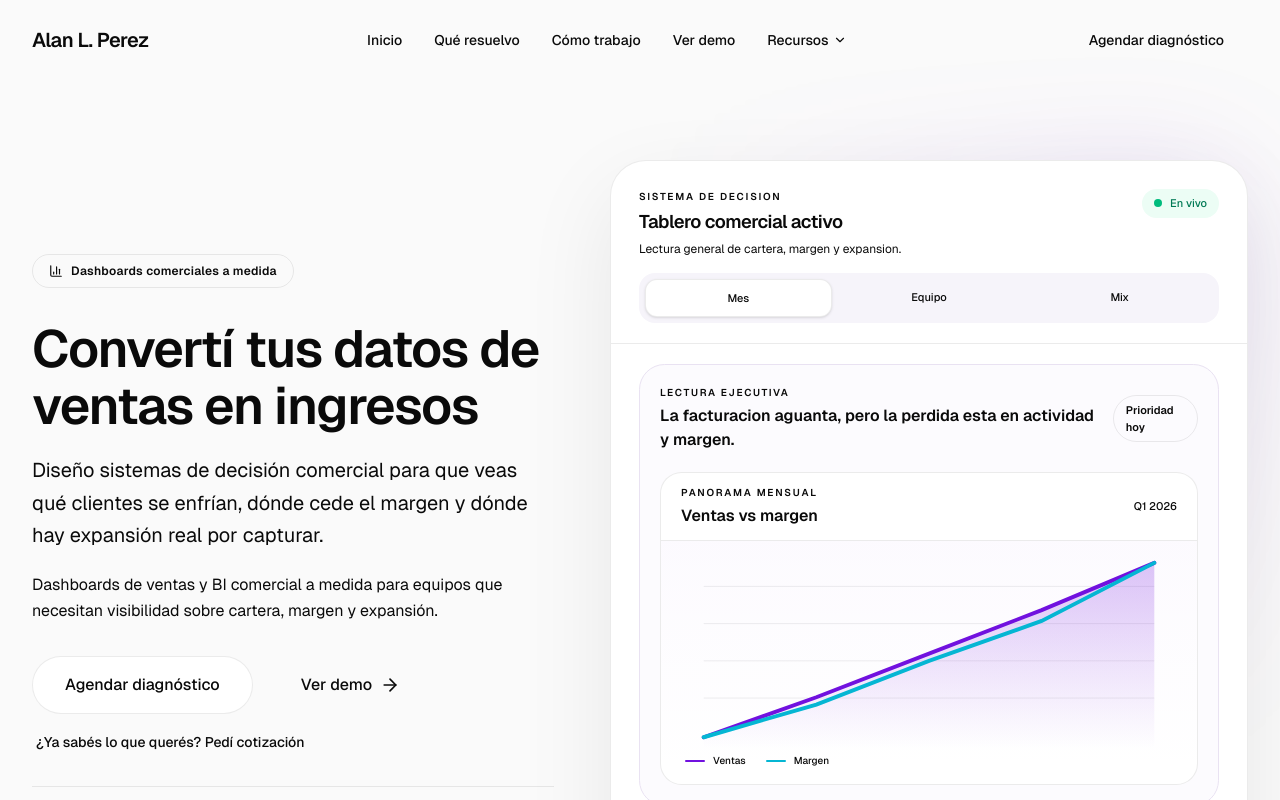
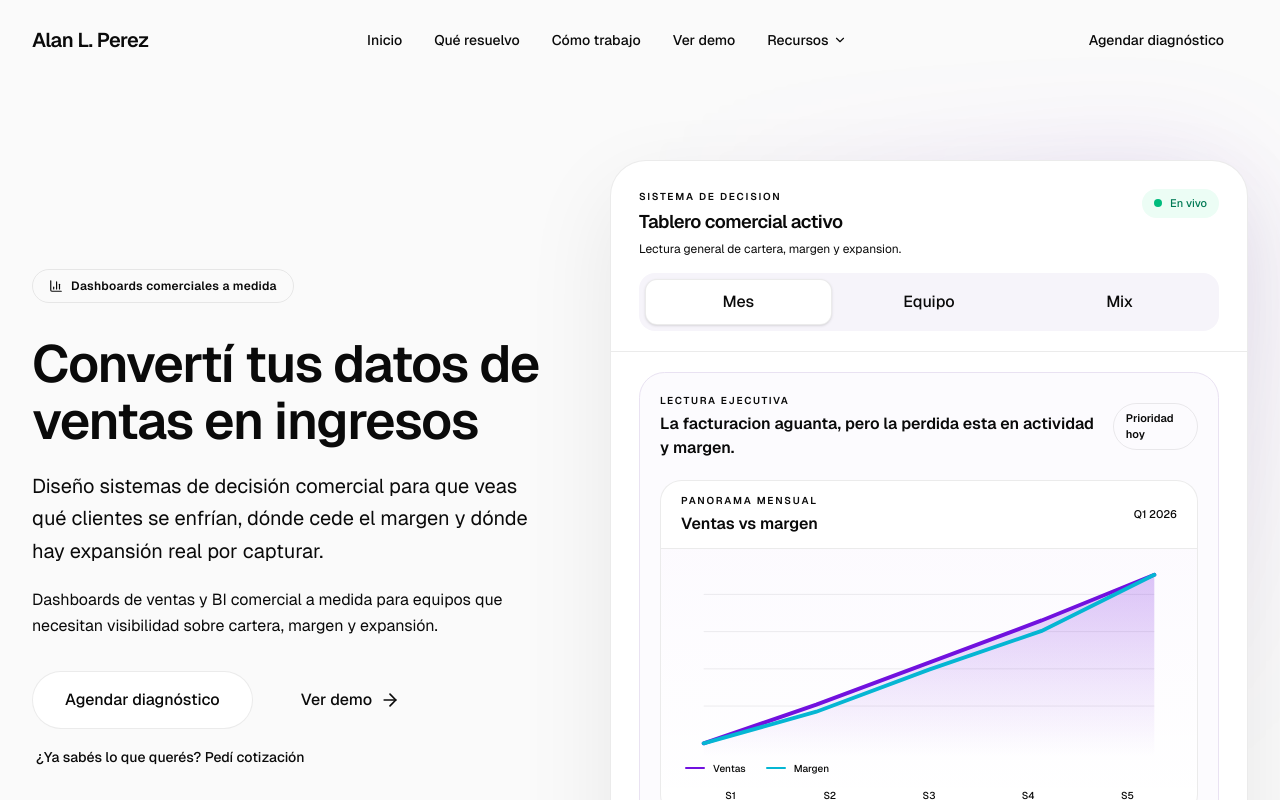
Before and after one commit to AluenIriarte/WebPage, a React (Vite) app: page / in a window 1280 px wide. Shown: the top 800 px of the page. Built offline with nearby package versions, Linux system fonts and the light colour scheme.

Commit message:
Restore home hero demo as lightweight hybrid preview

```diff
--- a/src/app/components/HomeHeroPreview.tsx
+++ b/src/app/components/HomeHeroPreview.tsx
@@ -1,6 +1,93 @@
-const chartSeries = {
-  ventas: [28, 39, 51, 63, 76],
-  margen: [28, 37, 49, 60, 76],
+import { useEffect, useMemo, useState } from "react";
+
+type PreviewView = "month" | "team" | "mix";
+
+type PreviewMetric = {
+  label: string;
+  value: string;
+  note: string;
+};
+
+type PreviewConfig = {
+  title: string;
+  subtitle: string;
+  summary: string;
+  badge: string;
+  chartEyebrow: string;
+  chartTitle: string;
+  periodLabel: string;
+  xLabels: string[];
+  primaryLabel: string;
+  secondaryLabel: string;
+  primary: number[];
+  secondary: number[];
+  metrics: PreviewMetric[];
+};
+
+const previewViews: { key: PreviewView; label: string }[] = [
+  { key: "month", label: "Mes" },
+  { key: "team", label: "Equipo" },
+  { key: "mix", label: "Mix" },
+];
+
+const previewData: Record<PreviewView, PreviewConfig> = {
+  month: {
+    title: "Tablero comercial activo",
+    subtitle: "Lectura general de cartera, margen y expansion.",
+    summary: "La facturacion aguanta, pero la perdida esta en actividad y margen.",
+    badge: "Prioridad hoy",
+    chartEyebrow: "Panorama mensual",
+    chartTitle: "Ventas vs margen",
+    periodLabel: "Q1 2026",
+    xLabels: ["S1", "S2", "S3", "S4", "S5"],
+    primaryLabel: "Ventas",
+    secondaryLabel: "Margen",
+    primary: [28, 39, 51, 63, 76],
+    secondary: [28, 37, 49, 60, 76],
+    metrics: [
+      { label: "Cartera en riesgo", value: "12 cuentas", note: "+90 dias sin actividad" },
+      { label: "Margen cedido", value: "-2.8 pts", note: "3 categorias para revisar" },
+      { label: "Expansion visible", value: "$348K", note: "cross-sell priorizado" },
+    ],
+  },
+  team: {
+    title: "Vista de seguimiento comercial",
+    subtitle: "Lectura de cumplimiento, foco y brecha por equipo.",
+    summary: "El desvio esta en seguimiento y conversion del equipo interior.",
+    badge: "Intervenir ahora",
+    chartEyebrow: "Ritmo del equipo",
+    chartTitle: "Cumplimiento vs actividad",
+    periodLabel: "Ultimas 5 semanas",
+    xLabels: ["Norte", "Interior", "AMBA", "Canal", "Key"],
+    primaryLabel: "Cumplimiento",
+    secondaryLabel: "Actividad",
+    primary: [74, 62, 81, 69, 88],
+    secondary: [78, 58, 76, 64, 84],
+    metrics: [
+      { label: "Equipo bajo meta", value: "1 equipo", note: "prioridad de coaching" },
+      { label: "Brecha activa", value: "$28K", note: "vs objetivo mensual" },
+      { label: "Seguimiento util", value: "97%", note: "cumplimiento promedio" },
+    ],
+  },
+  mix: {
+    title: "Lectura de mix y rentabilidad",
+    subtitle: "Cruce de volumen, margen y huecos de linea.",
+    summary: "El crecimiento mas limpio esta en lineas premium con baja penetracion.",
+    badge: "Hueco visible",
+    chartEyebrow: "Mix comercial",
+    chartTitle: "Volumen vs margen",
+    periodLabel: "Lineas activas",
+    xLabels: ["Linea A", "Linea B", "Linea C", "Linea D", "Linea E"],
+    primaryLabel: "Volumen",
+    secondaryLabel: "Margen",
+    primary: [82, 76, 48, 64, 59],
+    secondary: [34, 41, 68, 53, 61],
+    metrics: [
+      { label: "Linea prioritaria", value: "Linea C", note: "mayor opcion de expansion" },
+      { label: "Mix incompleto", value: "47 cuentas", note: "categorias sin trabajar" },
+      { label: "Margen premium", value: "36%", note: "linea de mayor calidad" },
+    ],
+  },
 };
 
 function buildLinePath(values: number[], width: number, height: number) {
@@ -12,7 +99,7 @@ function buildLinePath(values: number[], width: number, height: number) {
   return values
     .map((value, index) => {
       const x = index * step;
-      const y = height - ((value - min) / range) * (height - 18) - 12;
+      const y = height - ((value - min) / range) * (height - 24) - 14;
       return `${index === 0 ? "M" : "L"} ${x.toFixed(1)} ${y.toFixed(1)}`;
     })
     .join(" ");
@@ -25,17 +112,25 @@ function buildAreaPath(values: number[], width: number, height: number) {
 
 const lineWidth = 460;
 const lineHeight = 196;
-const ventasPath = buildLinePath(chartSeries.ventas, lineWidth, lineHeight);
-const margenPath = buildLinePath(chartSeries.margen, lineWidth, lineHeight);
-const areaPath = buildAreaPath(chartSeries.ventas, lineWidth, lineHeight);
-
-const metrics = [
-  { label: "Cartera en riesgo", value: "12 cuentas", note: "+90 dias sin actividad" },
-  { label: "Margen cedido", value: "-2.8 pts", note: "3 categorias para revisar" },
-  { label: "Expansion visible", value: "$348K", note: "cross-sell priorizado" },
-];
 
 export function HomeHeroPreview() {
+  const [view, setView] = useState<PreviewView>("month");
+  const [interactive, setInteractive] = useState(false);
+  const data = previewData[view];
+
+  useEffect(() => {
+    const timer = window.setTimeout(() => setInteractive(true), 800);
+    return () => window.clearTimeout(timer);
+  }, []);
+
+  const chartPaths = useMemo(() => {
+    const primaryPath = buildLinePath(data.primary, lineWidth, lineHeight);
+    const secondaryPath = buildLinePath(data.secondary, lineWidth, lineHeight);
+    const areaPath = buildAreaPath(data.primary, lineWidth, lineHeight);
+
+    return { primaryPath, secondaryPath, areaPath };
+  }, [data]);
+
   return (
     <div className="relative">
       <div className="absolute inset-x-6 bottom-0 top-6 -z-10 rounded-[2.25rem] bg-[radial-gradient(circle_at_top_right,rgba(113,17,223,0.18),transparent_55%)] blur-3xl" />
@@ -48,11 +143,9 @@ export function HomeHeroPreview() {
                 Sistema de decision
               </p>
               <h3 className="text-lg font-semibold tracking-tight text-foreground sm:text-[1.15rem]">
-                Tablero comercial activo
+                {data.title}
               </h3>
-              <p className="mt-1 text-xs text-muted-foreground">
-                Lectura general de cartera, margen y expansion.
-              </p>
+              <p className="mt-1 text-xs text-muted-foreground">{data.subtitle}</p>
             </div>
 
             <div className="flex items-center gap-2 rounded-full bg-emerald-50 px-3 py-1.5">
@@ -62,9 +155,25 @@ export function HomeHeroPreview() {
           </div>
 
           <div className="grid grid-cols-3 gap-1 rounded-2xl bg-[#F6F4FA] p-1.5 text-[11px] font-medium text-muted-foreground">
-            <span className="rounded-xl border border-accent/10 bg-white px-3 py-2.5 text-center text-foreground shadow-sm">Mes</span>
-            <span className="px-3 py-2.5 text-center">Equipo</span>
-            <span className="px-3 py-2.5 text-center">Mix</span>
+            {previewViews.map((item) => {
+              const isActive = item.key === view;
+
+              return (
+                <button
+                  key={item.key}
+                  type="button"
+                  disabled={!interactive}
+                  onClick={() => setView(item.key)}
+                  className={`rounded-xl px-3 py-2.5 text-center transition-all duration-200 ${
+                    isActive
+                      ? "border border-accent/10 bg-white text-foreground shadow-sm"
+                      : "text-muted-foreground"
+                  } ${interactive ? "hover:text-foreground" : "cursor-default"}`}
+                >
+                  {item.label}
+                </button>
+              );
+            })}
           </div>
         </div>
 
@@ -75,12 +184,10 @@ export function HomeHeroPreview() {
                 <p className="text-[10px] font-semibold uppercase tracking-[0.16em] text-muted-foreground/70">
                   Lectura ejecutiva
                 </p>
-                <p className="mt-1 text-sm font-semibold text-foreground sm:text-base">
-                  La facturacion aguanta, pero la perdida esta en actividad y margen.
-                </p>
+                <p className="mt-1 text-sm font-semibold text-foreground sm:text-base">{data.summary}</p>
               </div>
               <span className="hidden rounded-full border border-accent/15 bg-accent/6 px-3 py-1.5 text-[11px] font-semibold text-accent sm:inline-flex">
-                Prioridad hoy
+                {data.badge}
               </span>
             </div>
 
@@ -89,13 +196,11 @@ export function HomeHeroPreview() {
                 <div className="flex items-center justify-between gap-4">
                   <div>
                     <p className="text-[10px] font-semibold uppercase tracking-[0.18em] text-muted-foreground/70">
-                      Panorama mensual
+                      {data.chartEyebrow}
                     </p>
-                    <p className="mt-1 text-sm font-semibold text-foreground sm:text-base">
-                      Ventas vs margen
-                    </p>
+                    <p className="mt-1 text-sm font-semibold text-foreground sm:text-base">{data.chartTitle}</p>
                   </div>
-                  <span className="text-[11px] font-medium text-muted-foreground">Q1 2026</span>
+                  <span className="text-[11px] font-medium text-muted-foreground">{data.periodLabel}</span>
                 </div>
               </div>
 
@@ -120,27 +225,35 @@ export function HomeHeroPreview() {
                     />
                   ))}
 
-                  <path d={areaPath} fill="url(#home-preview-area)" />
-                  <path d={ventasPath} fill="none" stroke="#7111DF" strokeWidth="4" strokeLinecap="round" />
-                  <path d={margenPath} fill="none" stroke="#05B6D3" strokeWidth="4" strokeLinecap="round" />
+                  <path d={chartPaths.areaPath} fill="url(#home-preview-area)" />
+                  <path d={chartPaths.primaryPath} fill="none" stroke="#7111DF" strokeWidth="4" strokeLinecap="round" />
+                  <path d={chartPaths.secondaryPath} fill="none" stroke="#05B6D3" strokeWidth="4" strokeLinecap="round" />
                 </svg>
 
                 <div className="mt-1 flex items-center gap-5 px-1 pb-1">
                   <div className="flex items-center gap-2">
                     <span className="h-0.5 w-5 rounded-full bg-[#7111DF]" />
-                    <span className="text-[10px] font-medium text-muted-foreground">Ventas</span>
+                    <span className="text-[10px] font-medium text-muted-foreground">{data.primaryLabel}</span>
                   </div>
                   <div className="flex items-center gap-2">
                     <span className="h-0.5 w-5 rounded-full bg-[#05B6D3]" />
-                    <span className="text-[10px] font-medium text-muted-foreground">Margen</span>
+                    <span className="text-[10px] font-medium text-muted-foreground">{data.secondaryLabel}</span>
                   </div>
+                </div>
+
+                <div className="mt-2 grid grid-cols-5 gap-2 px-1 text-[10px] font-medium text-muted-foreground/80">
+                  {data.xLabels.map((label) => (
+                    <span key={label} className="text-center">
+                      {label}
+                    </span>
+                  ))}
                 </div>
               </div>
             </div>
           </div>
 
           <div className="grid gap-3 sm:grid-cols-3">
-            {metrics.map((metric) => (
+            {data.metrics.map((metric) => (
               <div key={metric.label} className="rounded-[1.3rem] border border-[#E9E2F2] bg-[#FCFBFE] p-4 sm:p-[1.125rem]">
                 <p className="text-[10px] font-semibold uppercase tracking-[0.16em] text-muted-foreground/70">
                   {metric.label}
```
